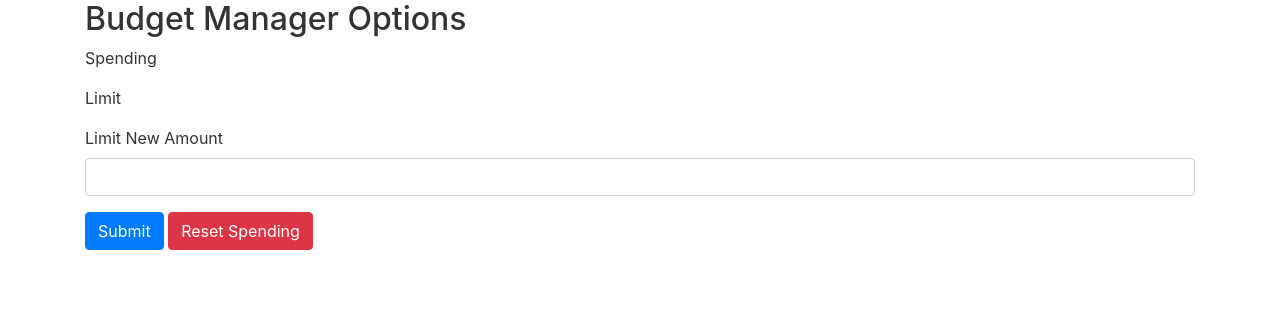
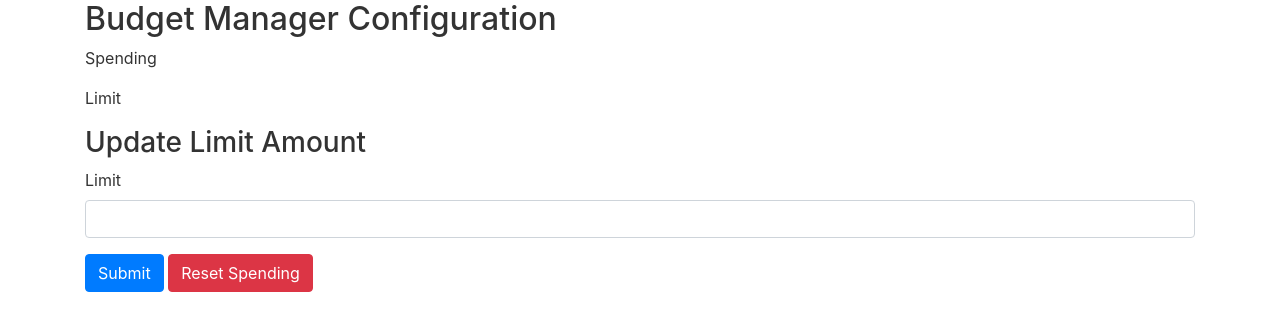
Before and after one commit to MoatazAbdAlmageed/budget-Manager-chrome-extension, a browser extension: page options.html in a window 1280 px wide. Drawn offline with nearby package versions, Linux system fonts and the light colour scheme.

```diff
--- a/options.html
+++ b/options.html
@@ -11,13 +11,14 @@
   </head>
   <body>
     <div class="container">
-      <h2>Budget Manager Options</h2>
+      <h2>Budget Manager Configuration</h2>
       <p>Spending <span id="spending" class="badge badge-info"></span></p>
       <p>Limit <span id="limit" class="badge badge-info"></span></p>
 
+      <h3>Update Limit Amount</h3>
       <form>
         <div class="form-group">
-          <label for="limit">Limit New Amount </label>
+          <label for="limitValue">Limit</label>
           <input type="text" class="form-control" id="limitValue" />
         </div>
         <button type="submit" class="btn btn-primary" id="saveLimit">
```
Also changed, not shown: README.md.
